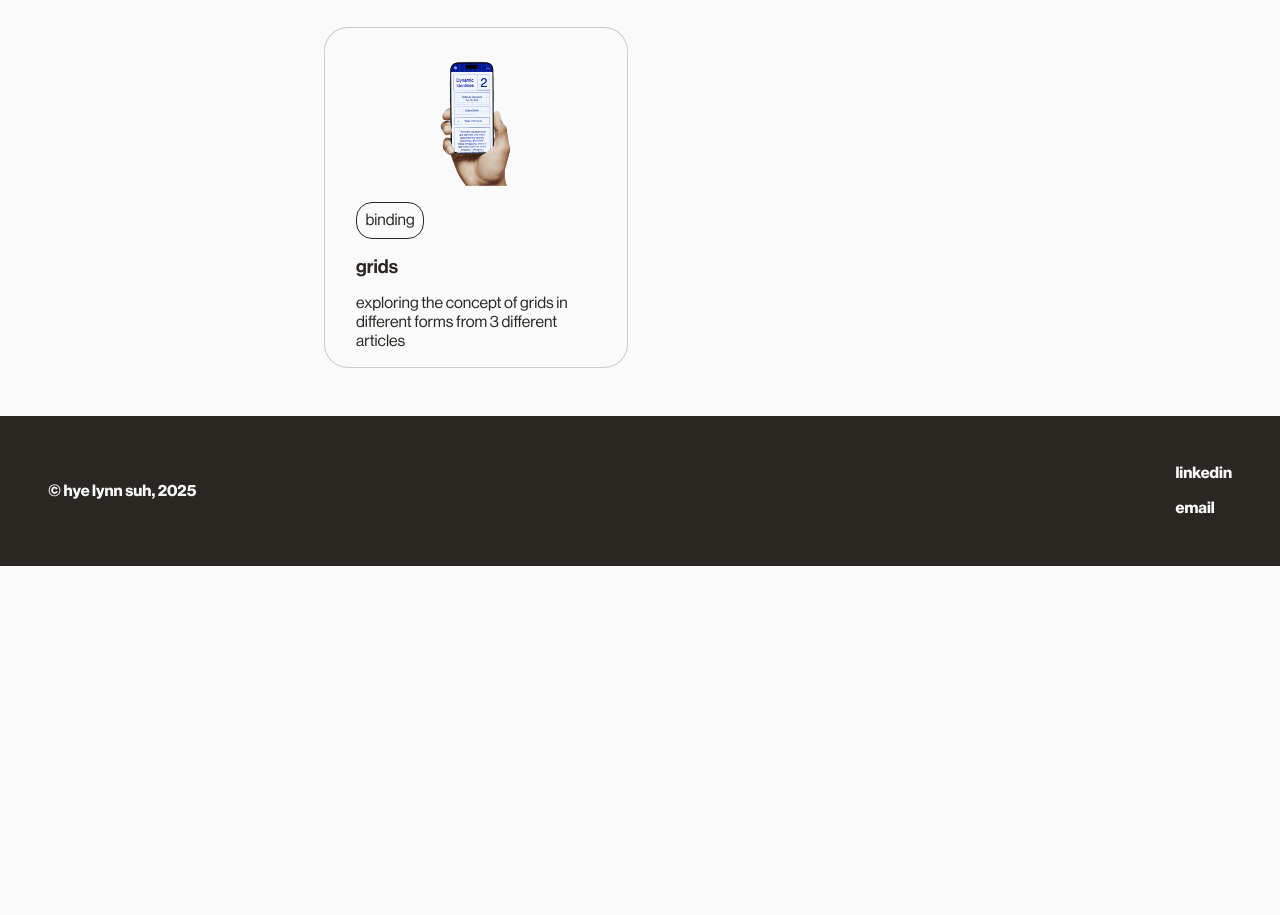
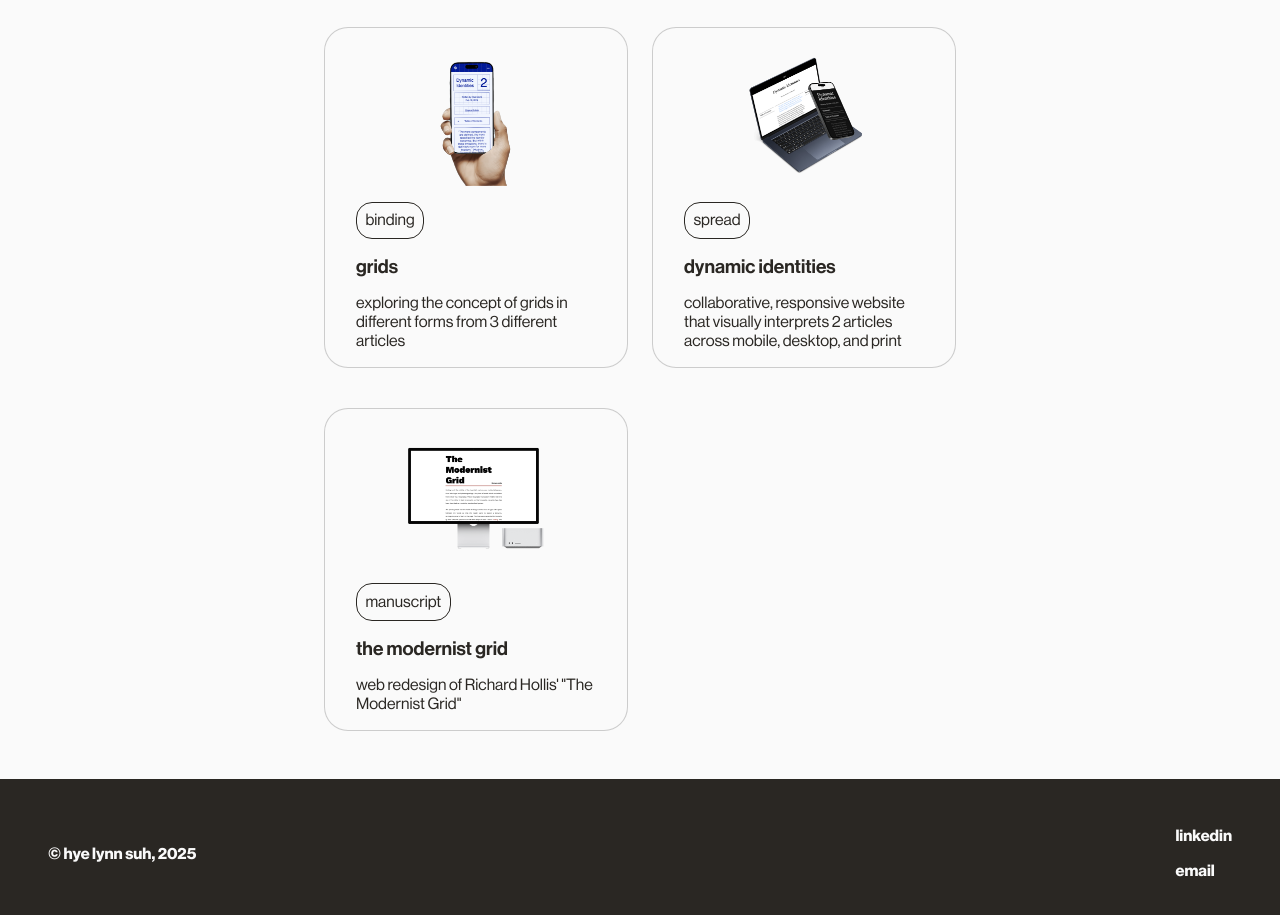
Before and after one commit to hyelynnsuh/hyelynnsuh.github.io, a plain HTML site: page index.html in a window 1280 px wide. Shown: the part 1533-2448 px from the top of the page. Before the commit the page ends 2099 px from the top, so only its background shows below. Drawn offline with Linux system fonts and the light colour scheme; files whose address does not match are found by name.

Commit message:
last one

```diff
--- a/index.html
+++ b/index.html
@@ -100,6 +100,26 @@
 							</div>
 						</a>
 					</li>
+					<li class="glass-card">
+						<a href="https://hyelynnsuh.github.io/spread/" class="project">
+							<img class="pre-cover" src="assets/dynamic identities.png">
+							<div class="proj-preview">
+								<h4 class="proj-type">spread</h4>
+								<h3 class="proj-name">dynamic identities</h3>
+								<p class="preview-desc">collaborative, responsive website that visually interprets 2 articles across mobile, desktop, and print</p>
+							</div>
+						</a>
+					</li>
+					<li class="glass-card">
+						<a href="https://hyelynnsuh.github.io/manuscript/" class="project">
+							<img class="pre-cover" src="assets/modernist grid.png">
+							<div class="proj-preview">
+								<h4 class="proj-type">manuscript</h4>
+								<h3 class="proj-name">the modernist grid</h3>
+								<p class="preview-desc">web redesign of Richard Hollis' "The Modernist Grid"</p>
+							</div>
+						</a>
+					</li>
 				</ul>
 			</section>
 		</main>
```
Also changed, not shown: assets/dynamic identities.png (added), assets/modernist grid.png (added).
